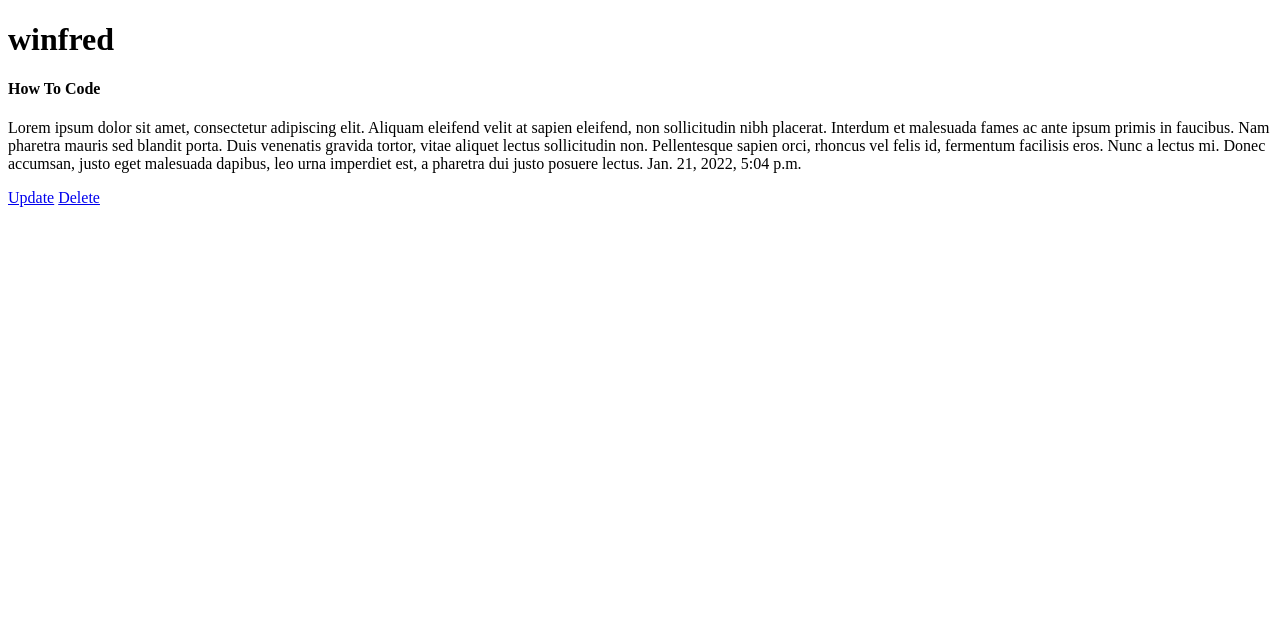
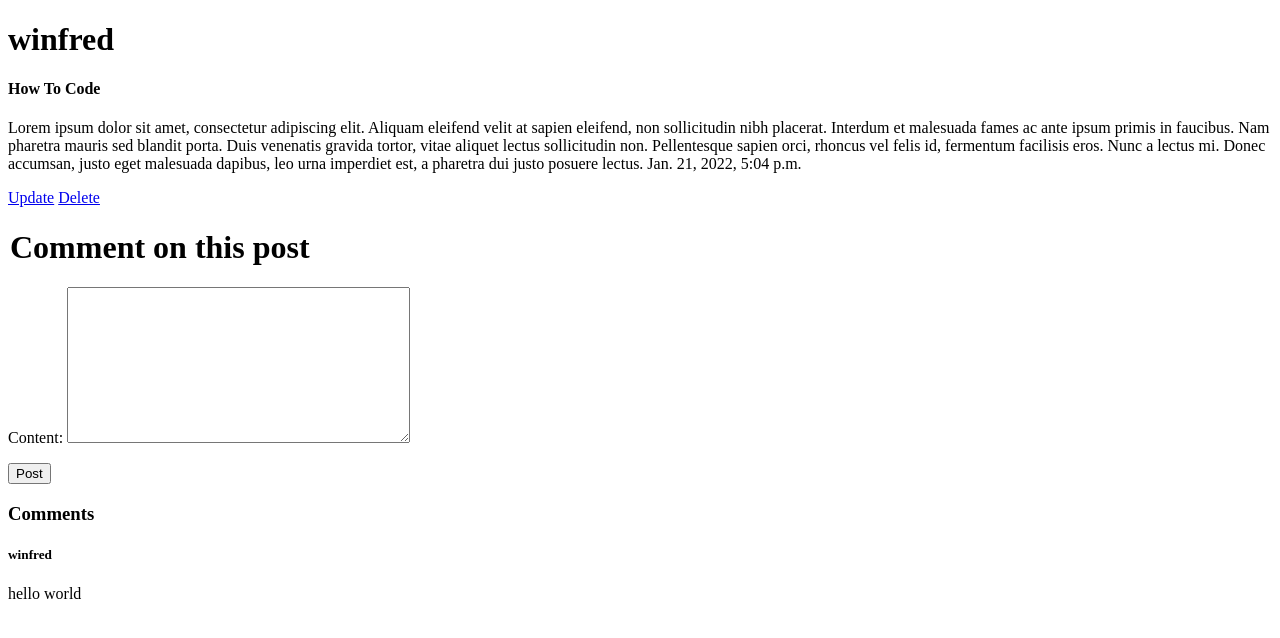
Before and after one commit to winfred56/blog_auth, a Django app: page /posts/1/ in a window 1280 px wide. Shown: the top 638 px of the page. Run offline with Django 4.2, Linux system fonts and the light colour scheme; data comes from the database, SQL or seed files in the repository; both versions use the stored data as it was after the commit.

Commit message:
views #comments

```diff
--- a/blog_posts/templates/blog_posts/comments.html
+++ b/blog_posts/templates/blog_posts/comments.html
@@ -28,8 +28,8 @@
         <h5>{{comment.author}}</h5>
         <p>{{comment.content}}</p>
         {% if request.user == comment.author %}
-        <a href='{% url 'update_comment' comment.id %}'>edit comment</a>
-        <a href='{% url 'delete_comment' comment.id %}'>delete comment</a>
+        <a href='#'>edit comment</a>
+        <a href='#'>delete comment</a>
         {% endif %}
     {% endfor %}
     {% endif %}
--- a/blog_posts/templates/blog_posts/detail.html
+++ b/blog_posts/templates/blog_posts/detail.html
@@ -13,5 +13,28 @@
 
     <a href='{% url 'update' post.id %}'>Update</a>
     <a href='{% url 'delete' post.id %}'>Delete</a>
+
+    <div >
+        <form method='POST'>
+            {% csrf_token %}
+                <h1><legend>Comment on this post</legend></h1>
+                {{form.as_p}}
+            <div>
+                <button type='submit'>Post</button>
+            </div>
+        </form>
+    </div>
+
+    <h3>Comments</h3>
+    {% if comments %}
+    {% for comment in comments %}
+        <h5>{{comment.author}}</h5>
+        <p>{{comment.content}}</p>
+        {% if request.user == comment.author %}
+        <a href='{% url 'update_comment' comment.id %}'>edit comment</a>
+        <a href='{% url 'delete_comment' comment.id %}'>delete comment</a>
+        {% endif %}
+    {% endfor %}
+    {% endif %}
 </body>
 </html>
--- a/blog_posts/templates/blog_posts/index.html
+++ b/blog_posts/templates/blog_posts/index.html
@@ -10,10 +10,10 @@
     <h1>Welcome</h1>
     <a href='{% url 'create'  %}'>Create a Post</a></h5>
     {% for post in posts %}
-    <h2><a href='{% url 'detail' post.id %}'>{{post.author}}</a></h2>
-    <h4>{{post.title}}</h4>
+    <h2>{{post.author}}</h2>
+    <h4><a href='{% url 'detail' post.id %}'>{{post.title}}</a></h4>
     <p>{{post.content}}              {{post.date_posted}}</p>
-    <h5><a href='{% url 'comment' post.id %}'>View Comments</a></h5>
+
     {% endfor %}
 </body>
 </html>
--- a/blog_posts/urls.py
+++ b/blog_posts/urls.py
@@ -7,7 +7,7 @@ urlpatterns = [
     path('posts/<int:id>/', views.detail, name='detail'),
     path('posts/update/<int:id>/', views.update, name='update'),
     path('posts/delete/<int:id>/', views.delete, name='delete'),
-    path('posts/comment/<int:id>/', views.comments, name='comment'),
-    path('posts/comment/update/<int:id>/', views.update_comment, name='update_comment'),
+    #path('posts/comment/<int:id>/', views.comments, name='comment'),
+    path('posts/comment/<int:id>/update/', views.update_comment, name='update_comment'),
     path('posts/comment/delete/<int:id>/', views.delete_comment, name='delete_comment'),
 ]
--- a/blog_posts/views.py
+++ b/blog_posts/views.py
@@ -13,8 +13,27 @@ def index(request):
 
 def detail(request, id):
     post = Post.objects.get(id=id)
+    comments = post.comments.all()
+    new_comment = None
+    if request.method == 'POST':
+        comment_form = CommentForm(request.POST)
+        if comment_form.is_valid():
+            #sets the comment author to the current logged in user
+            comment_form.instance.author = request.user
+            #Gets the comment but doesn't save in the database yet
+            new_comment = comment_form.save(commit=False)
+            #assigns the comment to the current post id and saves it
+            new_comment.post = post
+            new_comment.save()
+            #Empty the form
+            comment_form  = CommentForm()
+
+    else:
+        comment_form = CommentForm()
     context = {
-        'post':post
+        'post':post,
+        'form': comment_form,
+        'comments': comments
     }
     return render(request, 'blog_posts/detail.html', context)
 
@@ -22,9 +41,11 @@ def create(request):
     if request.method == 'POST':
         form = CreatePostForm(request.POST)
         if form.is_valid():
+            #Assigns the author of the post to the current logged in user
             form.instance.author = request.user
             form.save()
-            return redirect('index')
+            #returns to the post's detail
+            return redirect('f/posts/{post.id}')
     else:
         form = CreatePostForm()
     context = {
@@ -37,7 +58,7 @@ def update(request,id):
     form = UpdatePostForm(request.POST or None, instance = post)
     if form.is_valid():
        form.save()
-       return HttpResponseRedirect("/")
+       return redirect(f'/posts/{post.id}') #redirects to post detail view
     context = {
         'form':form,
         'post':post
@@ -51,42 +72,25 @@ def delete(request,id):
         return HttpResponseRedirect("/")
     return render(request, 'blog_posts/delete.html', {'post':post})
 
-def comments(request,id):
-    post = Post.objects.get(id=id)
-    comments = post.comments.all()
-    new_comment = None
-    if request.method == 'POST':
-        comment_form = CommentForm(request.POST)
-        if comment_form.is_valid():
-            comment_form.instance.author = request.user
-            new_comment = comment_form.save(commit=False)
-            new_comment.post = post
-            new_comment.save()
-            comment_form  = CommentForm()
-
-    else:
-        comment_form = CommentForm()
-    context = {
-        'form': comment_form,
-        'post': post,
-        'comments': comments
-
-    }
-    return render(request,'blog_posts/comments.html',context)
 
 def update_comment(request,id):
     comment = Comment.objects.get(id=id)
     form = UpdateCommentForm(request.POST or None, instance = comment)
     if form.is_valid():
         form.save()
-        return HttpResponseRedirect("/")
+
+        # redirects to the main post been commented on
+        return redirect(f'/posts/{comment.post.id}')
     context= {'form':form}
     return render(request, 'blog_posts/update_comment.html', context)
 
 def delete_comment(request, id):
+
+    # Gets the id of the selected comment
     comment = Comment.objects.get(id=id)
     if request.method == 'POST':
         comment.delete()
-        return HttpResponseRedirect('/')
+        # redirects to the main post been commented on
+        return redirect(f'/posts/{comment.post.id}')
     context = {'comment':comment}
     return render(request, 'blog_posts/delete_comment.html', context)
```
Also changed, not shown: db.sqlite3.
